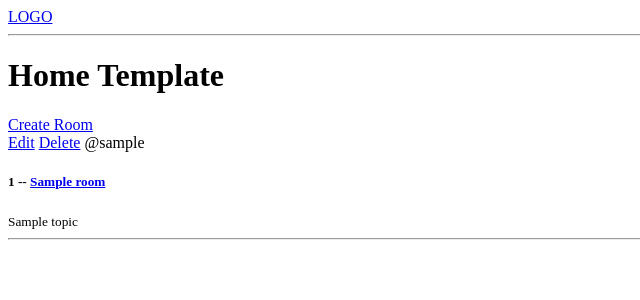
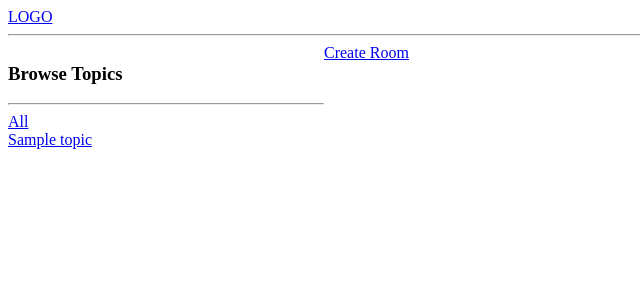
Before and after one commit to pal5/discord-clone, a Django app: page / in a window 1280 px wide. Shown: the top 300 px of the page, without its empty margins (0-640 px from the left). Run offline with Django 4.2, Linux system fonts and the light colour scheme; tables that the repository leaves empty hold one stand-in row (values such as "Sample post").

Commit message:
feat: include navigation bar

```diff
--- a/base/templates/base/home.html
+++ b/base/templates/base/home.html
@@ -1,9 +1,28 @@
 {% extends "main.html" %}
 
 {% block  content %}
-<h1>Home Template</h1>
+<style>
+    .home-container{
+        display: grid;
+        grid-template-columns: 1fr 3fr;
+    }
+</style>
+
+<div class="home-container">
+    <div>
+        <h3>Browse Topics</h3>
+        <hr>
+        <div>
+            <a href="{% url "home" %}">All</a>
+        </div>
+        {% for topic in topics %}
+        <div>
+            <a href="{% url "home" %}?q={{topic.name}}">{{topic.name}}</a>
+        </div>
+        {% endfor %}
+    </div>
+    <div>
         <a href={% url "create-room" %}>Create Room</a>
-<div>
         {% for room in rooms %}
         <div>
             <a href={% url "update-room" room.id %}>Edit</a>
@@ -15,5 +34,6 @@
         </div>
         {% endfor %}
     </div>
+</div>
 
 {% endblock content %}
--- a/base/views.py
+++ b/base/views.py
@@ -1,12 +1,14 @@
 from django.shortcuts import render, redirect
 from django.http import HttpResponse
 
-from .models import Room
+from .models import Room, Topic
 from .forms import RoomForm
 
 def home(request):
-    rooms = Room.objects.all() # ModelName.objects => model manager to query from the database
-    context = {'rooms':rooms}
+    q = request.GET.get('q')
+    rooms = Room.objects.filter(topic__name=q) # ModelName.objects => model manager to query from the database
+    topics = Topic.objects.all()
+    context = {'rooms':rooms,'topics':topics}
     return render(request, 'base/home.html', context=context)
 
 def room(request, id:str):
```
Lines whose indentation alone changed are shown as unchanged.
